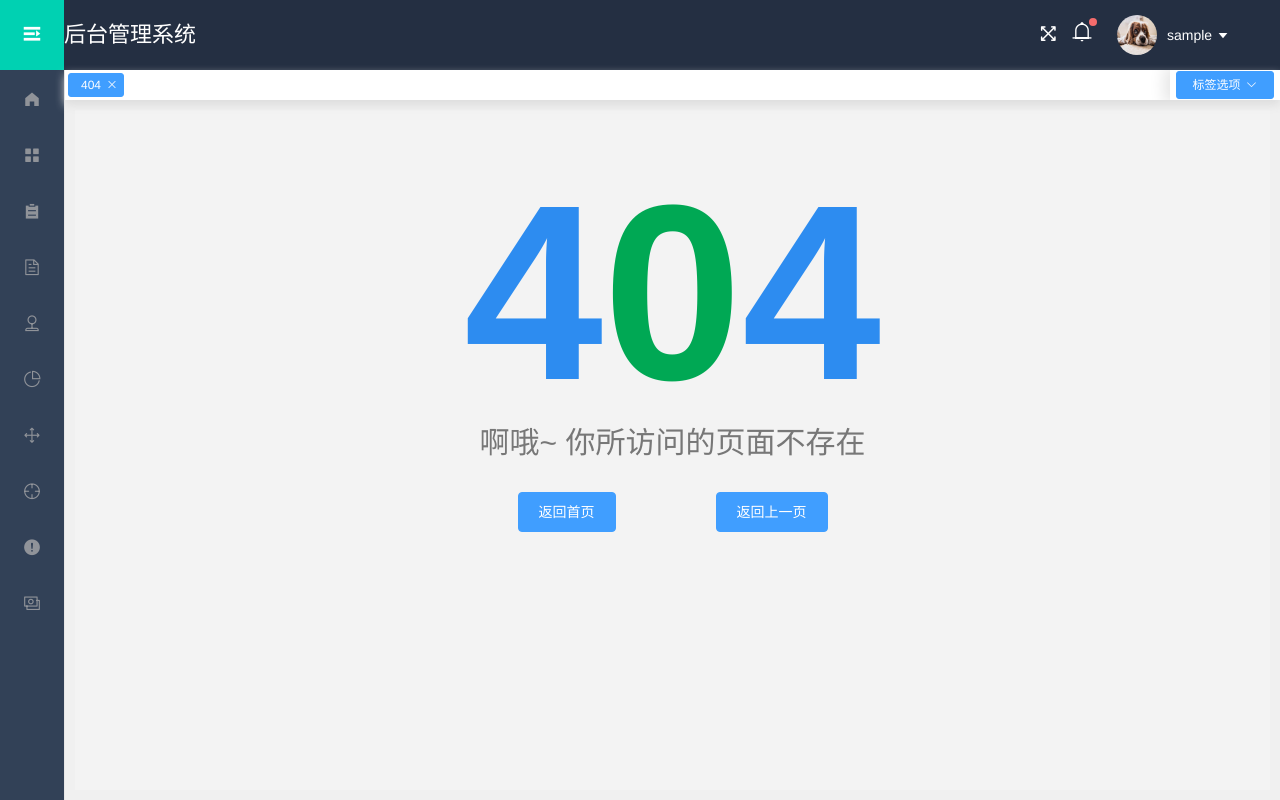
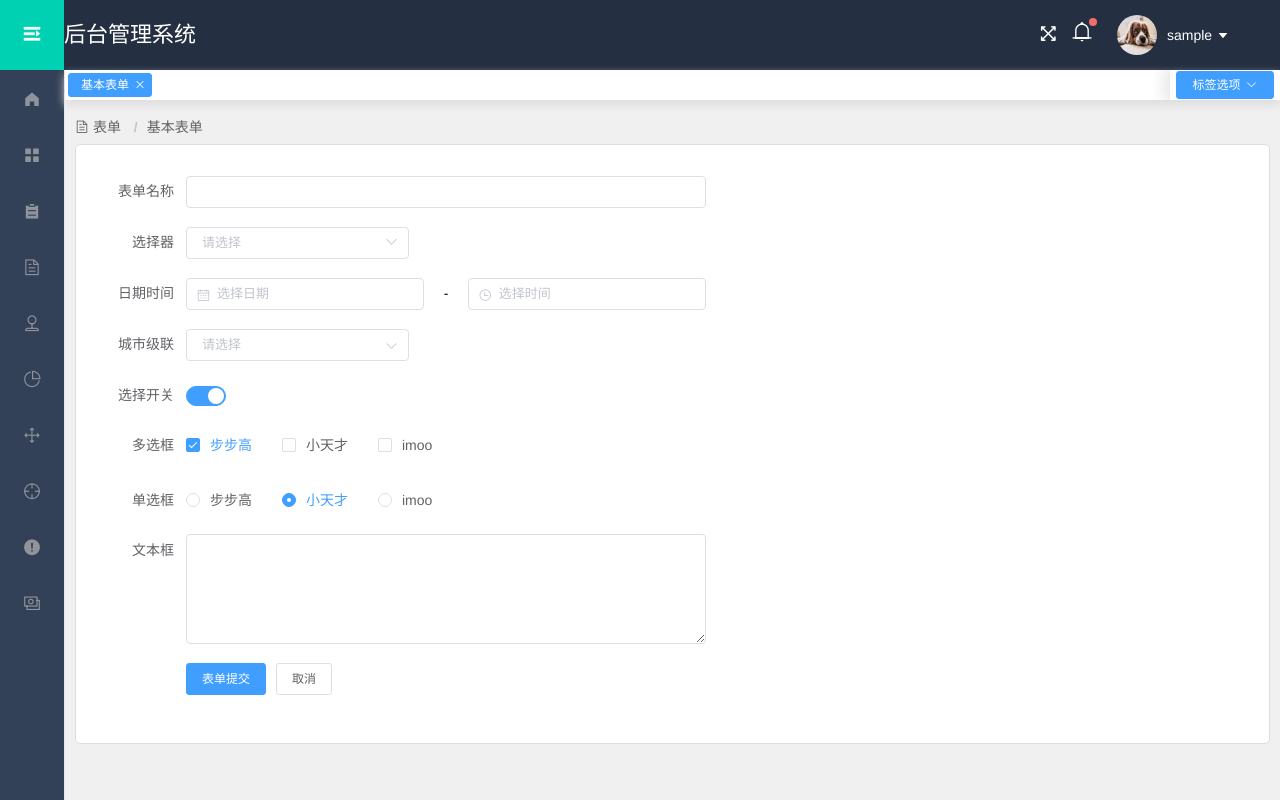
Before and after one commit to root-lucas/vue-admin, a Vue app: page /form in a window 1280 px wide. Before the commit this address led to /404. Built offline with nearby package versions, Linux system fonts and the light colour scheme; sample sign-in values are in the browser's storage.

Commit message:
add: basicForm page

```diff
--- /dev/null
+++ b/src/components/page/BaseForm.vue
@@ -0,0 +1,164 @@
+<template>
+    <div>
+        <div class="crumbs">
+            <el-breadcrumb separator="/">
+                <el-breadcrumb-item> <i class="el-icon-document"></i> 表单 </el-breadcrumb-item>
+                <el-breadcrumb-item>基本表单</el-breadcrumb-item>
+            </el-breadcrumb>
+        </div>
+        <div class="container">
+            <div class="form-box">
+                <el-form ref="form" :model="form" label-width="80px">
+                    <el-form-item label="表单名称">
+                        <el-input v-model="form.name"></el-input>
+                    </el-form-item>
+                    <el-form-item label="选择器">
+                        <el-select v-model="form.region" placeholder="请选择">
+                            <el-option key="bbk" label="步步高" value="bbk"></el-option>
+                            <el-option key="xtc" label="小天才" value="xtc"></el-option>
+                            <el-option key="imoo" label="imoo" value="imoo"></el-option>
+                        </el-select>
+                    </el-form-item>
+                    <el-form-item label="日期时间">
+                        <el-col :span="11">
+                            <el-date-picker
+                                type="date"
+                                placeholder="选择日期"
+                                v-model="form.date1"
+                                value-format="yyyy-MM-dd"
+                                style="width: 100%;"
+                            ></el-date-picker>
+                        </el-col>
+                        <el-col class="line" :span="2">-</el-col>
+                        <el-col :span="11">
+                            <el-time-picker placeholder="选择时间" v-model="form.date2" style="width: 100%;"></el-time-picker>
+                        </el-col>
+                    </el-form-item>
+                    <el-form-item label="城市级联">
+                        <el-cascader :options="options" v-model="form.options"></el-cascader>
+                    </el-form-item>
+                    <el-form-item label="选择开关">
+                        <el-switch v-model="form.delivery"></el-switch>
+                    </el-form-item>
+                    <el-form-item label="多选框">
+                        <el-checkbox-group v-model="form.type">
+                            <el-checkbox label="步步高" name="type"></el-checkbox>
+                            <el-checkbox label="小天才" name="type"></el-checkbox>
+                            <el-checkbox label="imoo" name="type"></el-checkbox>
+                        </el-checkbox-group>
+                    </el-form-item>
+                    <el-form-item label="单选框">
+                        <el-radio-group v-model="form.resource">
+                            <el-radio label="步步高"></el-radio>
+                            <el-radio label="小天才"></el-radio>
+                            <el-radio label="imoo"></el-radio>
+                        </el-radio-group>
+                    </el-form-item>
+                    <el-form-item label="文本框">
+                        <el-input type="textarea" rows="5" v-model="form.desc"></el-input>
+                    </el-form-item>
+                    <el-form-item>
+                        <el-button type="primary" @click="onSubmit">表单提交</el-button>
+                        <el-button>取消</el-button>
+                    </el-form-item>
+                </el-form>
+            </div>
+        </div>
+    </div>
+</template>
+
+<script>
+export default {
+    name: 'baseform',
+    data() {
+        return {
+            options: [
+                {
+                    value: 'guangdong',
+                    label: '广东省',
+                    children: [
+                        {
+                            value: 'guangzhou',
+                            label: '广州市',
+                            children: [
+                                {
+                                    value: 'tianhe',
+                                    label: '天河区',
+                                },
+                                {
+                                    value: 'haizhu',
+                                    label: '海珠区',
+                                },
+                            ],
+                        },
+                        {
+                            value: 'dongguan',
+                            label: '东莞市',
+                            children: [
+                                {
+                                    value: 'changan',
+                                    label: '长安镇',
+                                },
+                                {
+                                    value: 'humen',
+                                    label: '虎门镇',
+                                },
+                            ],
+                        },
+                    ],
+                },
+                {
+                    value: 'hunan',
+                    label: '湖南省',
+                    children: [
+                        {
+                            value: 'changsha',
+                            label: '长沙市',
+                            children: [
+                                {
+                                    value: 'yuelu',
+                                    label: '岳麓区',
+                                },
+                            ],
+                        },
+                    ],
+                },
+            ],
+            form: {
+                name: '',
+                region: '',
+                date1: '',
+                date2: '',
+                delivery: true,
+                type: ['步步高'],
+                resource: '小天才',
+                desc: '',
+                options: [],
+            },
+        }
+    },
+    methods: {
+        onSubmit() {
+            this.$message.success('提交成功！')
+        },
+    },
+}
+</script>
+
+<style lang="scss" scoped>
+.crumbs {
+    margin: 10px 0;
+}
+.container {
+    padding: 30px;
+    background: #fff;
+    border: 1px solid #ddd;
+    border-radius: 5px;
+    .form-box {
+        width: 600px;
+    }
+    .form-box .line {
+        text-align: center;
+    }
+}
+</style>
--- a/src/router/index.js
+++ b/src/router/index.js
@@ -33,6 +33,11 @@ const routes = [
                 component: () => import(/* webpackChunkName: "tabs" */ '../components/page/Tabs.vue'),
                 meta: { title: 'tab选项卡' }
             },
+            {
+                path: '/form',
+                component: () => import(/* webpackChunkName: "form" */ '../components/page/BaseForm.vue'),
+                meta: { title: '基本表单' }
+            },
         ],
     },
     {
```
